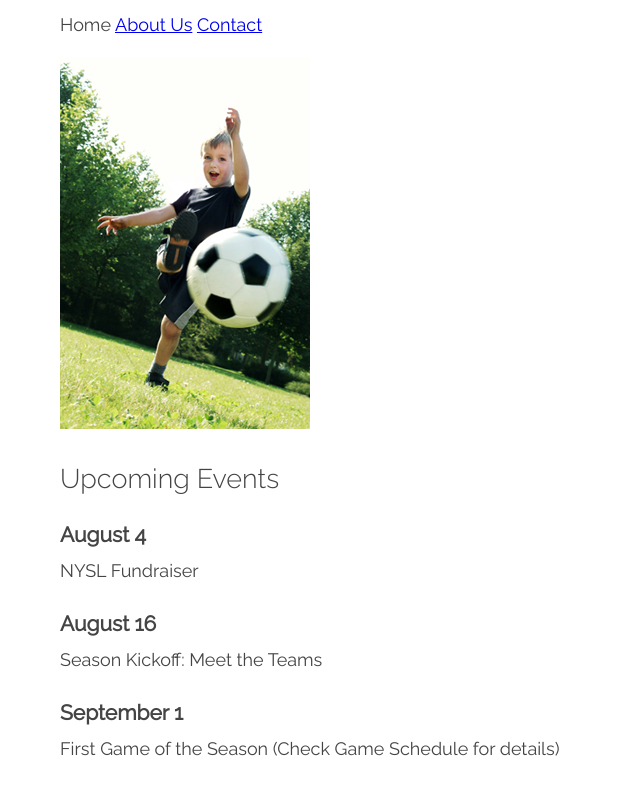
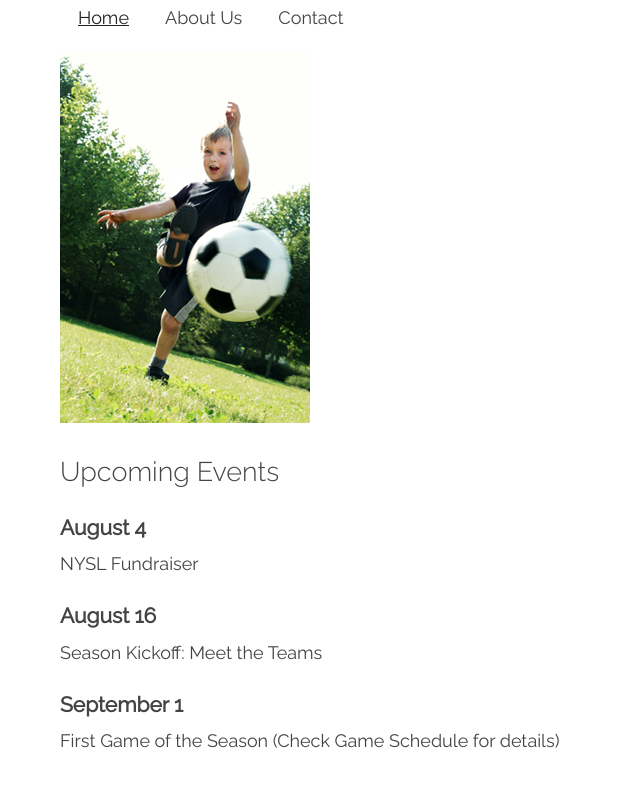
Before and after one commit to sunyamare/ubiqum-nysl-project, a plain HTML site: page nysl-sprint-1/index.html in a window 1280 px wide. Shown: the part 253-1045 px from the top of the page, without its empty margins (180-820 px from the left). Drawn offline with Linux system fonts and the light colour scheme.

Commit message:
menu improvement

```diff
--- a/nysl-sprint-1/css/style.css
+++ b/nysl-sprint-1/css/style.css
@@ -12,6 +12,7 @@ body {
 h1, h2 {
     line-height: 1.3;
     font-weight: 300;
+    margin-bottom: 0em;
 }
 
 h3 {
@@ -22,6 +23,34 @@ h3 {
     max-width: 120px;
 }
 
+.menu ul {
+    list-style-type: none;
+    margin: 0;
+    padding: 0;
+    overflow: hidden;
+}
+
+.menu li {
+float: left;
+}
+
+.menu li a {
+display: block;
+color: #444;
+text-align: center;
+padding: 1em;
+text-decoration: none;
+}
+
+.menu li a:hover {
+text-decoration: underline;
+}
+
+.menu li a.active {
+text-decoration: underline;
+color: #222;
+}
+
 /*
 @media only screen and (min-width: 600px) {
     img {
--- a/nysl-sprint-1/index.html
+++ b/nysl-sprint-1/index.html
@@ -16,7 +16,11 @@
     </div>
     <h1>Northside Youth Soccer League</h1>
     <div class="menu">
-        <p> Home <a href="about.html">About Us</a> <a href="contact.html">Contact</a></p>
+        <ul>
+            <li><a href="#" class="active">Home</a></li>
+            <li><a href="about.html">About Us</a></li>
+            <li><a href="contact.html">Contact</a></li>
+        </ul>
     </div>
 </header>
 
```
Also changed, not shown: nysl-sprint-1/about.html (+5 -1 lines), nysl-sprint-1/contact.html (+5 -1 lines).
